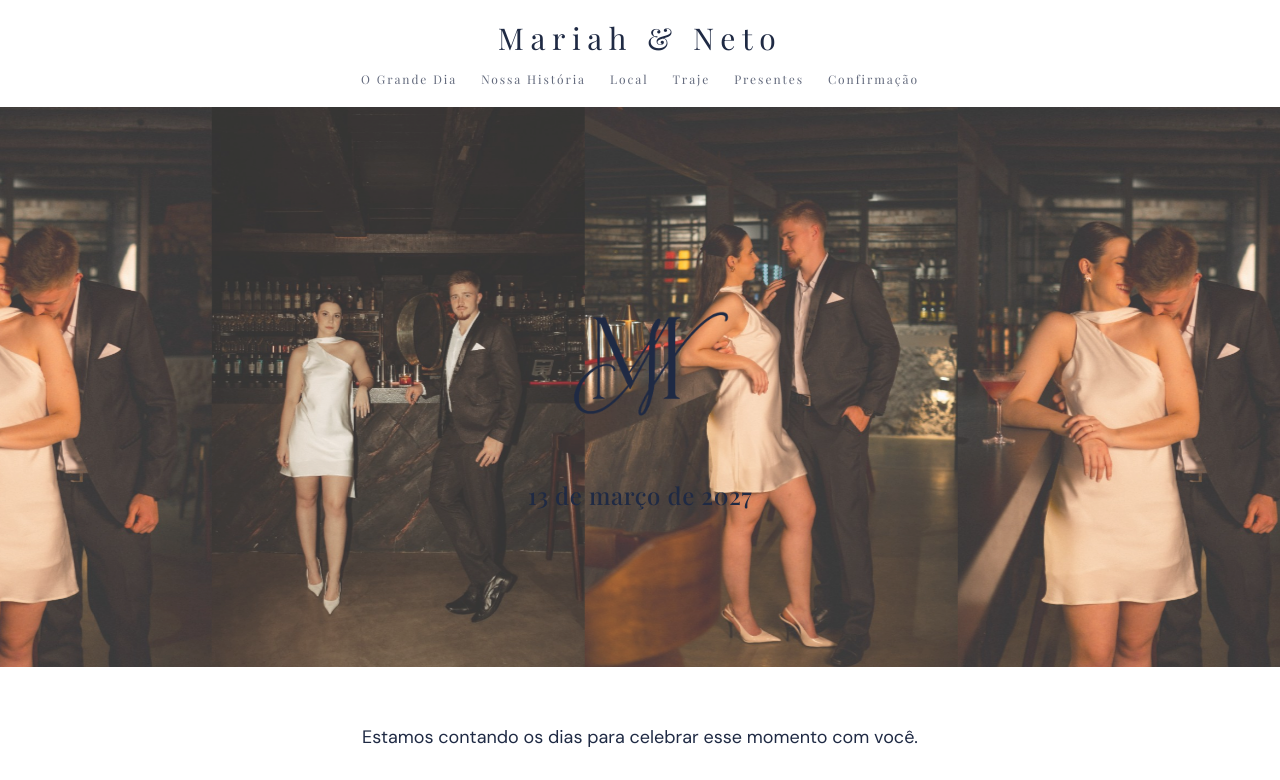
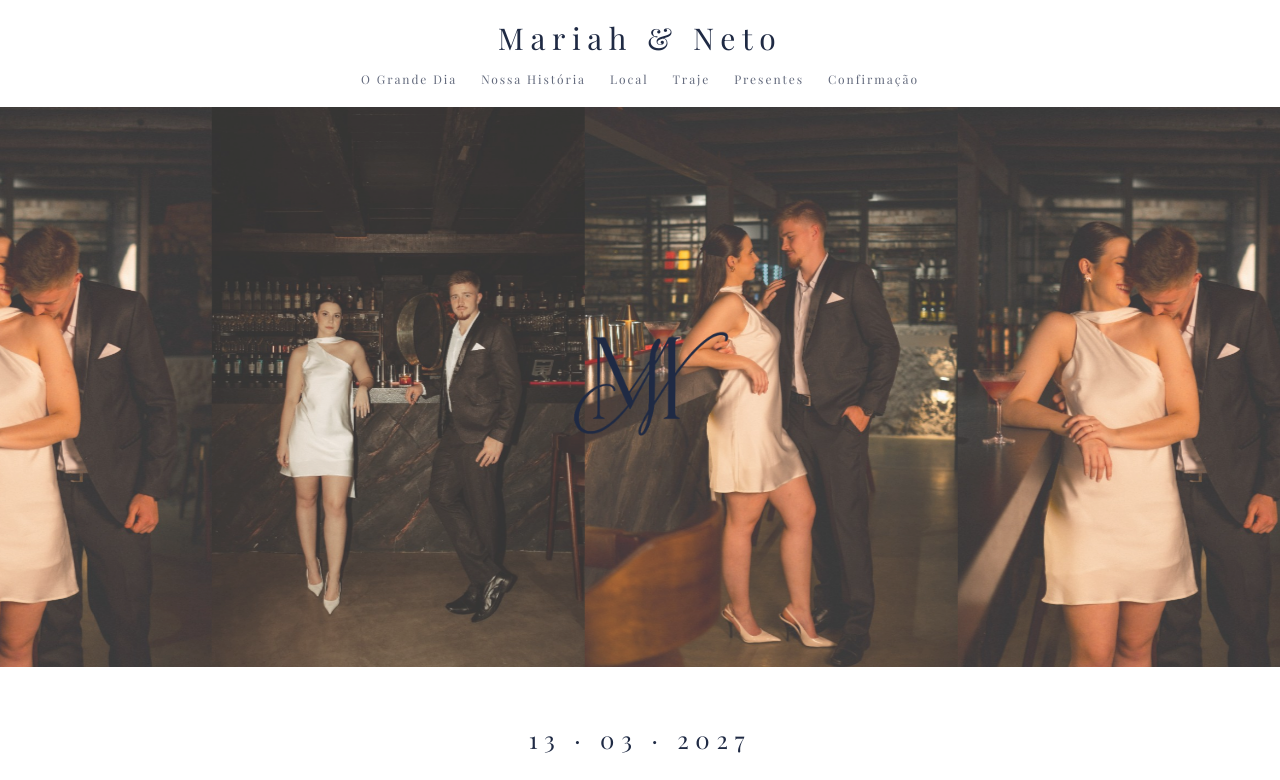
Before and after one commit to MarceloColombo11/casamento-neto-mah, a Next.js app: page / in a window 1280 px wide. Shown: the top 780 px of the page. Built offline with nearby package versions, Linux system fonts and the light colour scheme; no server answers; a web font is replaced by a local one.

Commit message:
Update wedding date format and text styling in Home component for improved readability and consistency.

```diff
--- a/app/page.tsx
+++ b/app/page.tsx
@@ -34,14 +34,14 @@ export default function Home() {
                                 ariaHidden
                                 className="h-36 w-36 bg-navy sm:h-44 sm:w-44 md:h-52 md:w-52"
                             />
-                            <p className="mt-1.5 font-heading text-lg font-medium tracking-wide text-navy sm:mt-2 sm:text-xl md:text-2xl">
-                                13 de março de 2027
-                            </p>
                         </div>
                     </div>
 
                     <div className="px-4 py-10 text-center sm:py-12 md:py-14">
-                        <p className="mx-auto max-w-xl text-base leading-relaxed text-olive sm:text-lg">
+                        <p className="font-heading text-lg font-light tracking-[0.28em] text-navy sm:text-xl md:text-2xl">
+                            13 · 03 · 2027
+                        </p>
+                        <p className="mx-auto mt-4 max-w-xl text-base leading-relaxed text-olive sm:mt-5 sm:text-lg">
                             Estamos contando os dias para celebrar esse momento
                             com você.
                         </p>
```
